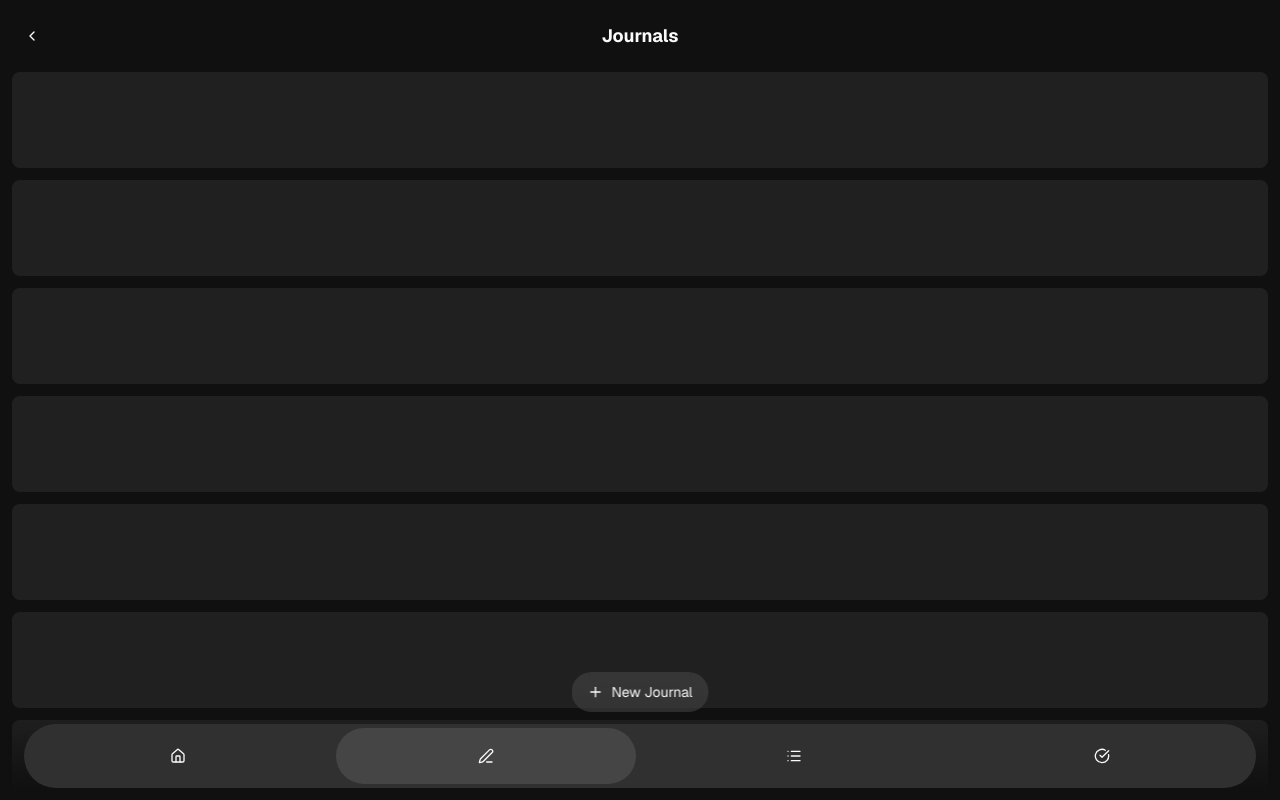
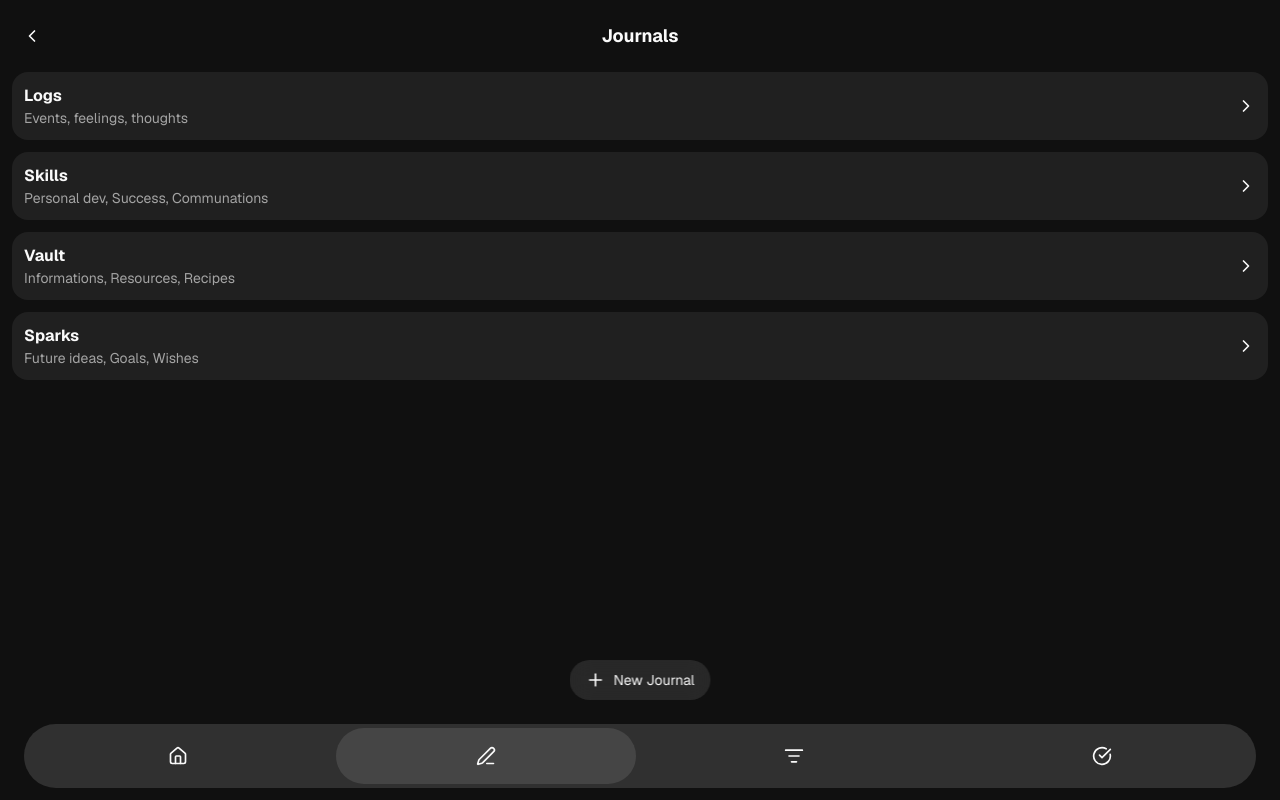
Before and after one commit to FarzadVav/Life-OS-APP, a Next.js app: page /journals in a window 1280 px wide. Shown: the top 800 px of the page. Built offline with nearby package versions, Linux system fonts and the light colour scheme.

Commit message:
add journals page ui

```diff
--- a/app/(user)/journals/page.tsx
+++ b/app/(user)/journals/page.tsx
@@ -1,3 +1,6 @@
+import Link from "next/link";
+import { ChevronRightIcon } from "lucide-react";
+
 import TopBar from "@/features/general/components/static/TopBar/TopBar";
 import CreateBtn from "@/features/general/components/module/CreateBtn/CreateBtn";
 import PageWrapper from "@/features/general/components/static/PageWrapper/PageWrapper";
@@ -12,11 +15,48 @@ function JournalsPage() {
       </TopBar>
 
       <PageItemsWrapper>
-        {Array.from({ length: 25 }).map((_, i) => (
-          <div key={i} className="w-full py-12 rounded-lg bg-card" />
-        ))}
+        <Link
+          href={"/journals/logs"}
+          className="w-full flex items-center justify-between gap-3 p-3 rounded-component bg-card"
+        >
+          <div>
+            <p className="font-bold">Logs</p>
+            <p className="sub-text">Events, feelings, thoughts</p>
+          </div>
+          <ChevronRightIcon className="size-5" />
+        </Link>
+        <Link
+          href={"/journals/skills"}
+          className="w-full flex items-center justify-between gap-3 p-3 rounded-component bg-card"
+        >
+          <div>
+            <p className="font-bold">Skills</p>
+            <p className="sub-text">Personal dev, Success, Communations</p>
+          </div>
+          <ChevronRightIcon className="size-5" />
+        </Link>
+        <Link
+          href={"/journals/vault"}
+          className="w-full flex items-center justify-between gap-3 p-3 rounded-component bg-card"
+        >
+          <div>
+            <p className="font-bold">Vault</p>
+            <p className="sub-text">Informations, Resources, Recipes</p>
+          </div>
+          <ChevronRightIcon className="size-5" />
+        </Link>
+        <Link
+          href={"/journals/sparks"}
+          className="w-full flex items-center justify-between gap-3 p-3 rounded-component bg-card"
+        >
+          <div>
+            <p className="font-bold">Sparks</p>
+            <p className="sub-text">Future ideas, Goals, Wishes</p>
+          </div>
+          <ChevronRightIcon className="size-5" />
+        </Link>
 
-        <CreateBtn withPlusIcon href="/journals/new">
+        <CreateBtn withPlusIcon href="/journals/vault">
           New Journal
         </CreateBtn>
       </PageItemsWrapper>
--- a/app/(user)/page.tsx
+++ b/app/(user)/page.tsx
@@ -1,9 +1,9 @@
 import { SearchIcon, UserIcon } from "lucide-react";
 
 import TopBar from "@/features/general/components/static/TopBar/TopBar";
+import CreateBtn from "@/features/general/components/module/CreateBtn/CreateBtn";
 import PageWrapper from "@/features/general/components/static/PageWrapper/PageWrapper";
 import PageItemsWrapper from "@/features/general/components/static/PageItemsWrapper/PageItemsWrapper";
-import CreateBtn from "@/features/general/components/module/CreateBtn/CreateBtn";
 
 function UserHomePage() {
   return (
--- a/app/globals.css
+++ b/app/globals.css
@@ -83,6 +83,10 @@
   @apply text-lg font-bold;
 }
 
+@utility sub-text {
+  @apply text-sm opacity-60;
+}
+
 @utility glass {
   @apply backdrop-blur-md;
 }
--- a/features/general/components/module/CreateBtn/CreateBtn.tsx
+++ b/features/general/components/module/CreateBtn/CreateBtn.tsx
@@ -1,8 +1,5 @@
-"use client";
-
 import { cn } from "cn";
 import Link from "next/link";
-import { useEffect } from "react";
 import { PlusIcon } from "lucide-react";
 
 import { Button, ButtonProps } from "../../ui/Button/Button";
@@ -21,25 +18,14 @@ function CreateBtn({
   withPlusIcon,
   ...p
 }: CreateLinkBtn) {
-  useEffect(() => {
-    const navigationElem = document.getElementById(
-      "navigation",
-    ) as HTMLDivElement;
-
-    if (!navigationElem.classList.contains("mt-7")) {
-      navigationElem.classList.add("mt-7");
-    }
-
-    return () => navigationElem.classList.remove("mt-7");
-  }, []);
-
   return (
     <Button
+      id="create-btn"
       variant={variant || "soft"}
       color={color || "foreground"}
       render={href ? <Link href={href} /> : undefined}
       className={cn(
-        "glass fixed bottom-22 left-1/2 -translate-x-1/2",
+        "glass fixed bottom-25 left-1/2 -translate-x-1/2",
         className,
       )}
       {...p}
--- a/features/general/components/static/PageWrapper/PageWrapper.tsx
+++ b/features/general/components/static/PageWrapper/PageWrapper.tsx
@@ -1,7 +1,39 @@
-import { PropsWithChildren } from "react";
+"use client";
+
+import { usePathname } from "next/navigation";
+import { PropsWithChildren, useEffect, useRef } from "react";
 
 function PageWrapper(p: PropsWithChildren) {
-  return <div className="p-3 py-6 flex flex-col gap-6" {...p} />;
+  const pathname = usePathname();
+
+  const pageWrapperRef = useRef<HTMLDivElement>(null);
+
+  useEffect(() => {
+    const navigationElem = document.getElementById("navigation");
+    const createBtnElem = document.getElementById("create-btn");
+
+    let minH = 0;
+    let pb = 0.75;
+
+    if (navigationElem) {
+      minH += 5.5;
+    }
+
+    if (createBtnElem) {
+      pb += 4;
+    }
+
+    if (pageWrapperRef.current) {
+      pageWrapperRef.current.style.minHeight = minH
+        ? `calc(100vh - ${minH}rem)`
+        : "100vh";
+      pageWrapperRef.current.style.paddingBottom = `${pb}rem`;
+    }
+  }, [pathname]);
+
+  return (
+    <div ref={pageWrapperRef} className="bg-red-500/20f p-3 pt-6 flex flex-col gap-6" {...p} />
+  );
 }
 
 export default PageWrapper;
--- a/features/general/components/ui/Button/Button.tsx
+++ b/features/general/components/ui/Button/Button.tsx
@@ -29,7 +29,7 @@ const buttonVariants = cva(
     "focus-visible:ring-offset-background",
     "transition-all",
     "active:blur-[1px]",
-    "[&_svg]:size-4",
+    "[&_svg]:size-5",
   ],
   {
     variants: {
--- a/features/general/lib/constants.ts
+++ b/features/general/lib/constants.ts
@@ -1,4 +1,4 @@
-import { CircleCheckBig, HomeIcon, ListIcon, PenLineIcon } from "lucide-react";
+import { ArrowUpWideNarrow, ChartNoAxesColumnIncreasingIcon, CircleCheckBig, HomeIcon, ListFilterIcon, ListIcon, PenLineIcon } from "lucide-react";
 import { FeaturesAreas, LifeArea, NavigationLink } from "./types";
 
 export const LIFE_AREAS_DATA: LifeArea[] = [
@@ -31,7 +31,7 @@ export const NAVIGATION_LINKS: NavigationLink[] = [
     name: "Disciplines",
     href: "/disciplines",
     matchPathname: "/disciplines",
-    Icon: ListIcon,
+    Icon: ListFilterIcon,
   },
   {
     name: "Actions",
```
